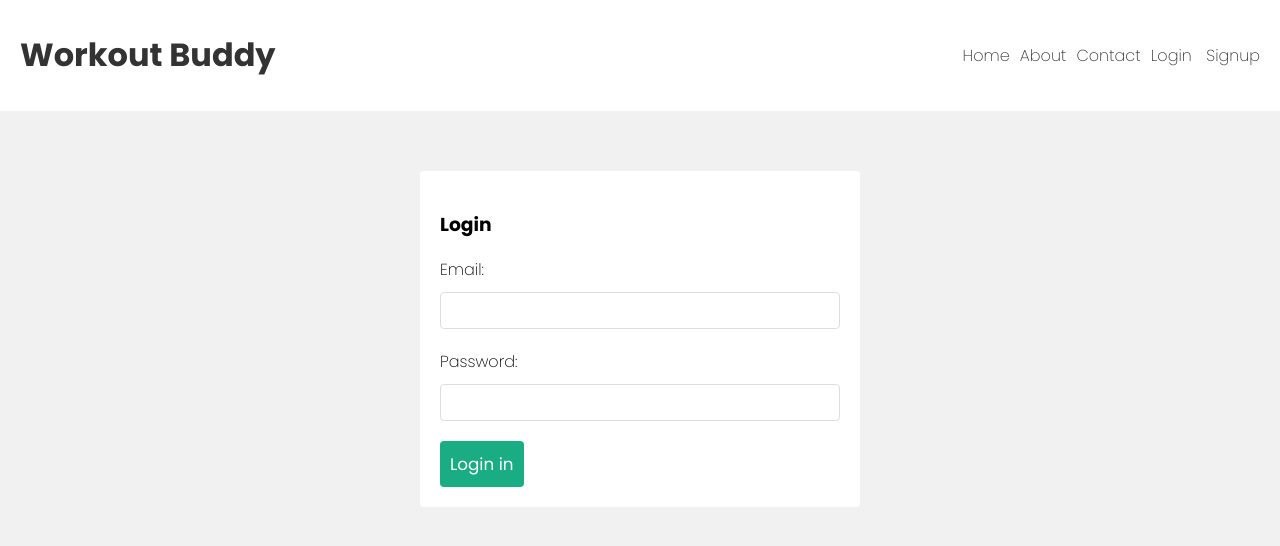
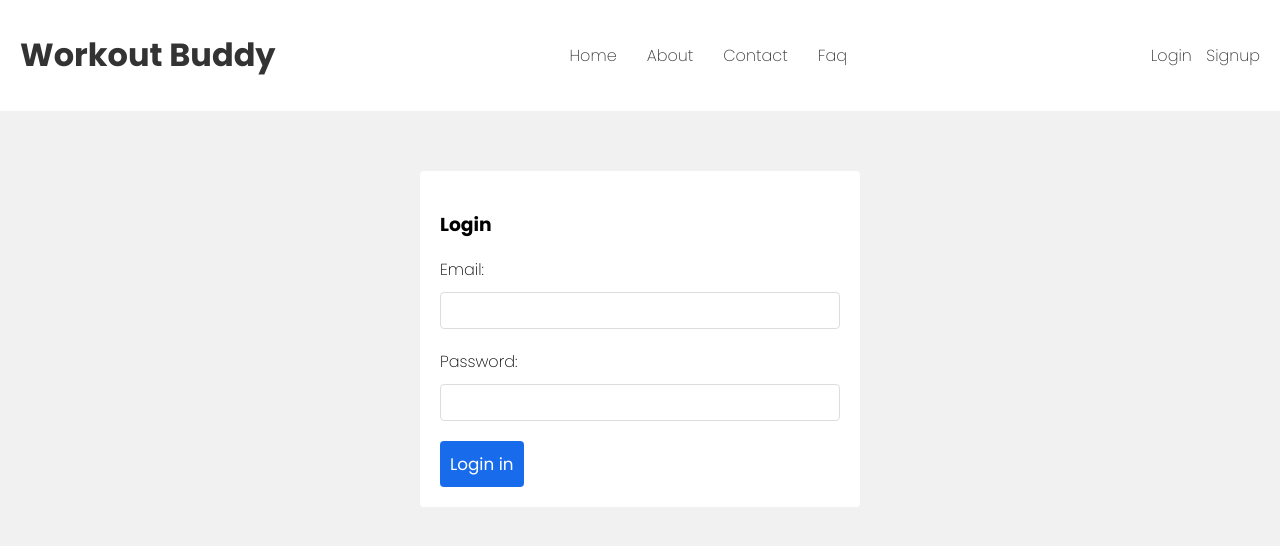
Before and after one commit to domchu/Mernstack-workout-website, a React (Vite) app in the folder frontend/: page /login in a window 1280 px wide. Shown: the top 546 px of the page. Built offline with nearby package versions, Linux system fonts and the light colour scheme.

Commit message:
chore: complete the Oath for login/signup

```diff
--- a/frontend/src/App.jsx
+++ b/frontend/src/App.jsx
@@ -7,6 +7,7 @@ import Signup from "./pages/Signup";
 import Navbar from "./Components/Navbar";
 import About from "./pages/About";
 import Contact from "./pages/Contact";
+import Faq from "./pages/Faq";
 import Error from "./pages/Error";
 
 function App() {
@@ -22,6 +23,7 @@ function App() {
               <Route path="/signup" element={<Signup />} />
               <Route path="/about" element={<About />} />
               <Route path="/contact" element={<Contact />} />
+              <Route path="/faq" element={<Faq />} />
               <Route path="*" element={<Error />} />
             </Routes>
           </div>
--- a/frontend/src/Components/Navbar.jsx
+++ b/frontend/src/Components/Navbar.jsx
@@ -1,7 +1,16 @@
 import React from "react";
 import { Link } from "react-router-dom";
+import { useLogout } from "../hooks/useLogout";
+import { useAuthContext } from "../hooks/useAuthContext";
 
 const Navbar = () => {
+  const { logout } = useLogout();
+  const { user } = useAuthContext();
+
+  const handleLogout = () => {
+    logout();
+  };
+
   return (
     <>
       <header>
@@ -9,14 +18,27 @@ const Navbar = () => {
           <Link to="/">
             <h1>Workout Buddy</h1>
           </Link>
+          <div className="nav-link">
+            <Link to="/">Home</Link>
+            <Link to="/about">About</Link>
+            <Link to="/contact">Contact</Link>
+            <Link to="/faq">Faq</Link>
+          </div>
           <nav>
-            <div>
-              <Link to="/">Home</Link>
-              <Link to="/about">About</Link>
-              <Link to="/contact">Contact</Link>
-              <Link to="/login">Login</Link>
-              <Link to="/signup"> Signup</Link>
-            </div>
+            {user && (
+              <div>
+                <span style={{ margin: "10px" }}>{user.email}</span>
+                <button className="log-out" onClick={handleLogout}>
+                  Log Out
+                </button>
+              </div>
+            )}
+            {!user && (
+              <div>
+                <Link to="/login">Login</Link>
+                <Link to="/signup"> Signup</Link>
+              </div>
+            )}
           </nav>
         </div>
       </header>
--- a/frontend/src/Context/AuthContext.jsx
+++ b/frontend/src/Context/AuthContext.jsx
@@ -1,4 +1,4 @@
-import { createContext, useReducer } from "react";
+import { createContext, useReducer, useEffect } from "react";
 
 export const AuthContext = createContext();
 
@@ -18,6 +18,14 @@ export const AuthContextProvider = ({ children }) => {
     user: null,
   });
 
+  // GETTING THE USER DETAILS FROM LOCALSTORAGE
+  useEffect(() => {
+    const user = JSON.parse(localStorage.getItem("user"));
+    if (user) {
+      dispatch({ type: "LOGIN", payload: user });
+    }
+  }, []);
+
   console.log("authContext state", state);
 
   return (
--- /dev/null
+++ b/frontend/src/hooks/useLogin.js
@@ -0,0 +1,32 @@
+import { useState } from "react";
+import { useAuthContext } from "./useAuthContext";
+
+export const useLogin = () => {
+  const [error, setError] = useState(null);
+  const [isLoading, setIsLoading] = useState(null);
+  const { dispatch } = useAuthContext();
+
+  const login = async (email, password) => {
+    setIsLoading(true);
+    setError(null);
+    const response = await fetch("http://localhost:4000/api/user/login", {
+      method: "POST",
+      headers: { "Content-Type": "application/json" },
+      body: JSON.stringify({ email, password }),
+    });
+    const jsonData = await response.json();
+    if (!response.ok) {
+      setIsLoading(false);
+      setError(jsonData.error);
+    }
+    if (response.ok) {
+      // SAVE THE USER TO LOCAL STORAGE
+      localStorage.setItem("user", JSON.stringify(jsonData));
+
+      // UPDATE THE AUTH CONTEXT
+      dispatch({ type: "LOGIN", payload: jsonData });
+      setIsLoading(false);
+    }
+  };
+  return { login, isLoading, error };
+};
--- /dev/null
+++ b/frontend/src/hooks/useLogout.js
@@ -0,0 +1,14 @@
+import { useAuthContext } from "./useAuthContext";
+
+export const useLogout = () => {
+  const { dispatch } = useAuthContext();
+
+  const logout = () => {
+    // REMOVE USER FROM THE STORAGE
+    localStorage.removeItem("user");
+
+    // DISPATCH LOGOUT ACTION
+    dispatch({ type: "LOGOUT" });
+  };
+  return { logout };
+};
--- a/frontend/src/index.css
+++ b/frontend/src/index.css
@@ -1,7 +1,8 @@
 @import url('https://fonts.googleapis.com/css2?family=Poppins:ital,wght@0,100;0,200;0,300;0,400;0,500;0,600;0,700;0,800;0,900;1,100;1,200;1,300;1,400;1,500;1,600;1,700;1,800;1,900&family=Roboto:ital,wght@0,100;0,300;0,400;0,500;0,700;0,900;1,100;1,300;1,400;1,500;1,700;1,900&display=swap');
 
 :root {
-  --primary: #1aac83;
+  /* --primary: #1aac83; */
+  --primary: #186ceb;
   --error:#e7195a;
 }
 
@@ -23,6 +24,10 @@ header .container{
   justify-content: space-between;
   align-items: center;
 }
+.nav-link a{
+margin: 0px 15px;
+}
+
 header a{
   color: #333;
   text-decoration: none;
@@ -127,3 +132,14 @@ button{
   font-size: 1.05rem;
   font-weight: 400;
 }
+/* LOGOUT BUTTON */
+.log-out{
+  background-color: #fff;
+  color: var(--primary);
+  border: 2px solid var(--primary);
+  padding: 6px 10px;
+  border-radius: 4px;
+  font-family: "Poppins";
+  cursor: pointer;
+  font-size: 1rem;
+}
--- /dev/null
+++ b/frontend/src/pages/Faq.jsx
@@ -0,0 +1,11 @@
+import React from "react";
+
+const Faq = () => {
+  return (
+    <>
+      <h1>Faq</h1>
+    </>
+  );
+};
+
+export default Faq;
--- a/frontend/src/pages/Login.jsx
+++ b/frontend/src/pages/Login.jsx
@@ -1,12 +1,15 @@
 import React, { useState } from "react";
+import { useLogin } from "../hooks/useLogin";
 
 const Login = () => {
   const [email, setEmail] = useState("");
   const [password, setPassword] = useState("");
+  const { login, error, isLoading } = useLogin();
 
   const handleLogin = async (e) => {
     e.preventDefault();
-    console.log(email, password);
+    await login(email, password);
+    // console.log(email, password);
   };
   return (
     <form className="login" onSubmit={handleLogin}>
@@ -26,7 +29,8 @@ const Login = () => {
         onChange={(e) => setPassword(e.target.value)}
         value={password}
       />
-      <button>Login in</button>
+      <button disabled={isLoading}>Login in</button>
+      {error && <div className="error">{error}</div>}
     </form>
   );
 };
```
